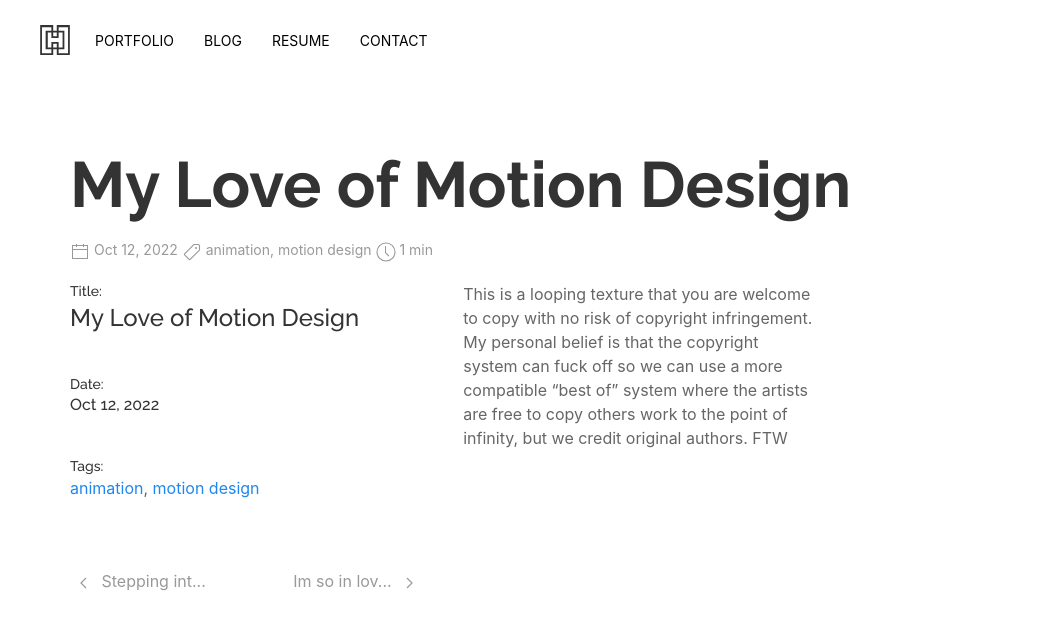
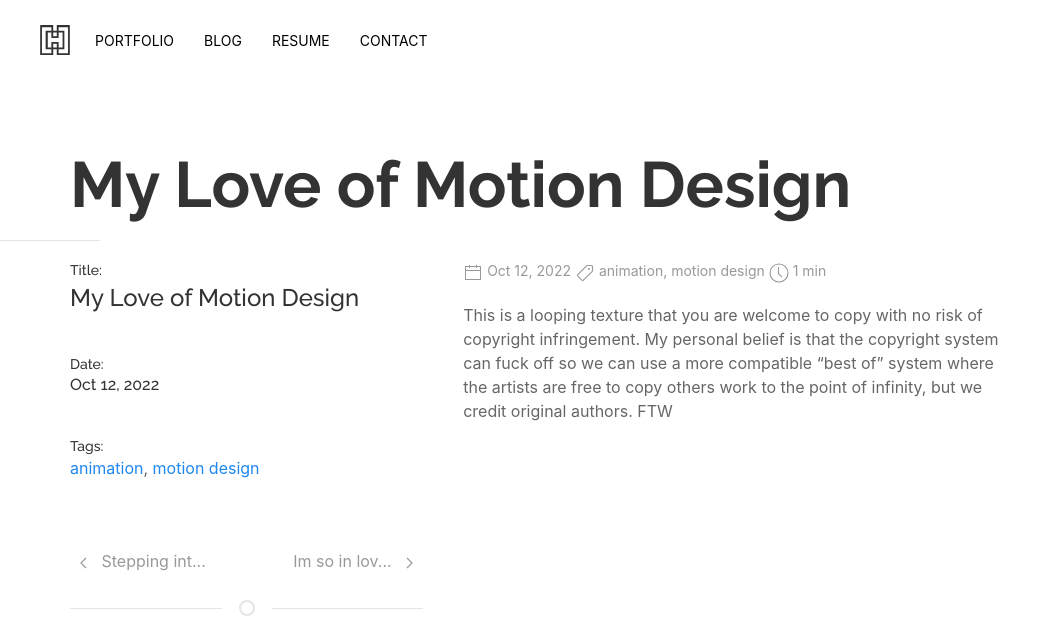
Before and after one commit to kre8t/kre8t.github.io, a Jekyll site: the page built from _posts/2022-10-12-my-love-of-motion-design.md, in a window 1280 px wide, cut to the strip 0-618 px from the top of the page. Shown: the whole strip, without its empty margins (0-1061 px from the left). Built offline with Jekyll 4.4.1, drawn with Linux system fonts in a browser that asks for light colours.

Commit message:
Update post.html

```diff
--- a/_layouts/post.html
+++ b/_layouts/post.html
@@ -9,16 +9,9 @@ layout: default
     <div>
       <div class="uk-container uk-padding-large uk-padding-remove-bottom">
         <h2 class="uk-heading-medium">{{page.title}}</h2>
-        <p class="uk-article-meta">
-          <span uk-icon="calendar"></span> <span class="date">{{page.date | date: "%b %d, %Y "}}</span>
-          <span uk-icon="tag"></span>
-          {% for tag in page.tags %}
-          <a href="{{ site.baseurl }}/archive/index.html#{{ tag | cgi_escape }}" title="Pages tagged {{ tag }}" rel="tag">{{ tag }}</a>{% unless forloop.last %}, {% endunless %}{% endfor %}
-          {% include reading-time.html %}
-        </p>
       </div>
     </div>
-    <hr class="uk-divider">
+    <hr class="uk-divider-small">
 
   </div>
   <div class="uk-section uk-section-large uk-container uk-padding-large uk-padding-remove-top">
@@ -34,11 +27,18 @@ layout: default
         </p>
           {% include post-pagination.html %}
       </div>
-      <div class="uk-width-1-3@m">
+      <div class="uk-width-1-2@m">
         <article class="uk-article">
           {% if post.bigimg %}
           <img src="{{page.bigimg}}">
           {% endif %}
+          <p class="uk-article-meta">
+            <span uk-icon="calendar"></span> <span class="date">{{page.date | date: "%b %d, %Y "}}</span>
+            <span uk-icon="tag"></span>
+            {% for tag in page.tags %}
+            <a href="{{ site.baseurl }}/archive/index.html#{{ tag | cgi_escape }}" title="Pages tagged {{ tag }}" rel="tag">{{ tag }}</a>{% unless forloop.last %}, {% endunless %}{% endfor %}
+            {% include reading-time.html %}
+          </p>
           {{content}}
         </article>
       </div>
```
